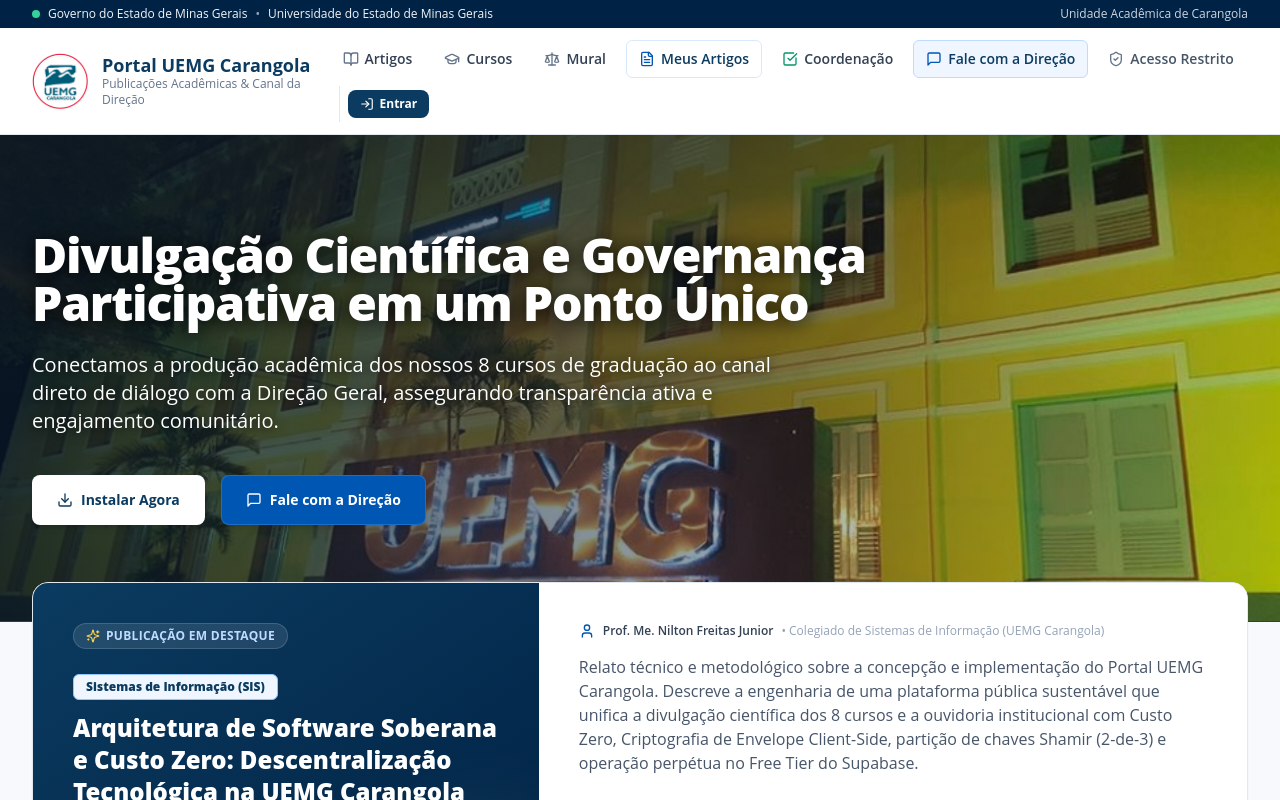
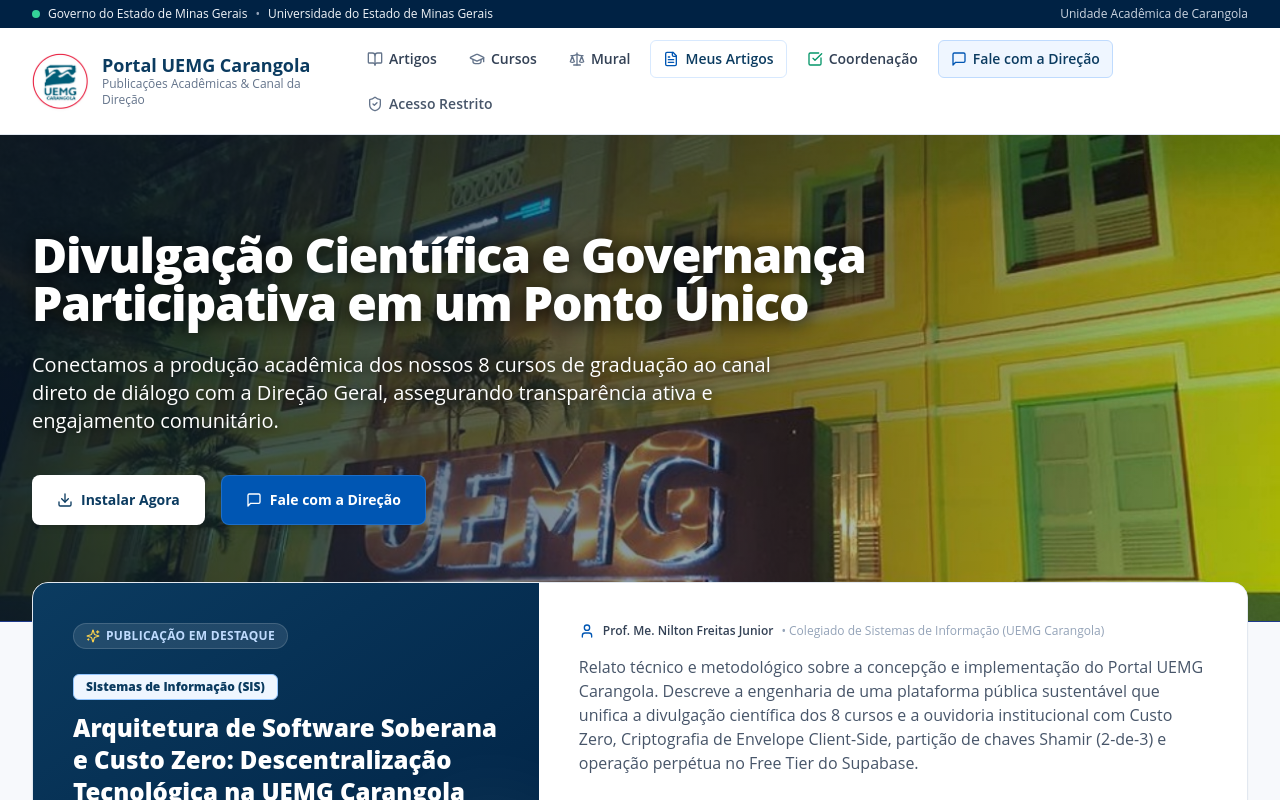
Before and after one commit to CursoSistemasUEMGCarangola/portal-uemg-carangola, a Next.js app: page / in a window 1280 px wide. Shown: the top 800 px of the page. Built offline with nearby package versions, Linux system fonts and the light colour scheme; no server answers.

Commit message:
feat(ui): remove botao Entrar redundante da navbar principal

```diff
--- a/src/components/ui/Header.tsx
+++ b/src/components/ui/Header.tsx
@@ -11,7 +11,6 @@
   FileText,
   CheckSquare,
   Scale,
-  LogIn,
   LogOut,
   User,
 } from 'lucide-react';
@@ -138,10 +137,9 @@
             <span>Acesso Restrito</span>
           </Link>
 
-          {/* Área de Autenticação com Hidratação Estável (oculta no Painel Executivo da Direção pois o botão Sair foi movido para o RestritoNav) */}
-          {!pathname?.startsWith('/restrito') && (
+          {/* Área de Autenticação: Exibida somente para usuários já conectados fora da área restrita */}
+          {!pathname?.startsWith('/restrito') && mounted && user && (
             <div className="ml-1 sm:ml-2 pl-2 border-l border-slate-200 flex items-center gap-1.5 min-h-[36px]">
-              {mounted && user ? (
               <div className="flex items-center gap-2">
                 <Link
                   href="/restrito"
@@ -162,15 +160,6 @@
                   <LogOut className="w-4 h-4" />
                 </button>
               </div>
-              ) : (
-                <Link
-                  href="/login"
-                  className="flex items-center gap-1.5 px-3 py-1.5 rounded-lg bg-[#0B3B60] text-white text-xs font-bold hover:bg-[#0056B3] transition-colors shadow-2xs"
-                >
-                  <LogIn className="w-3.5 h-3.5" />
-                  <span>Entrar</span>
-                </Link>
-              )}
             </div>
           )}
         </nav>
```
Lines whose indentation alone changed are shown as unchanged.
